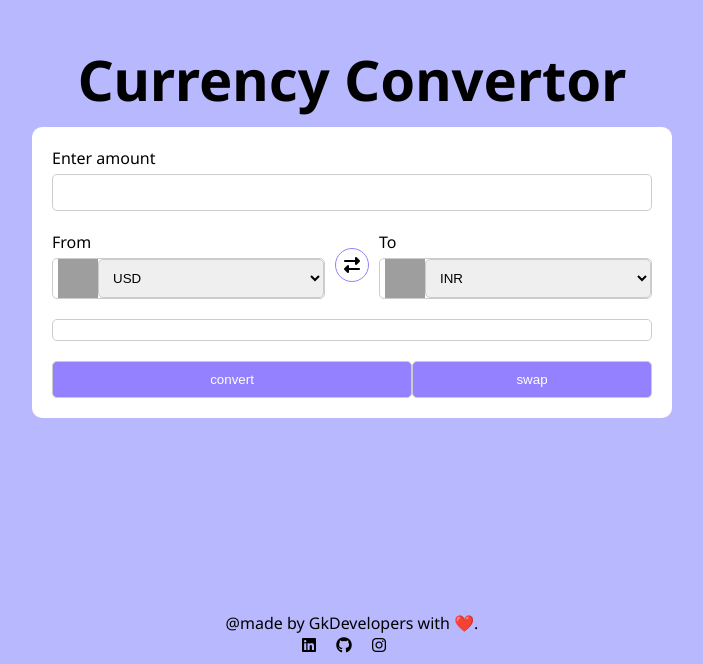
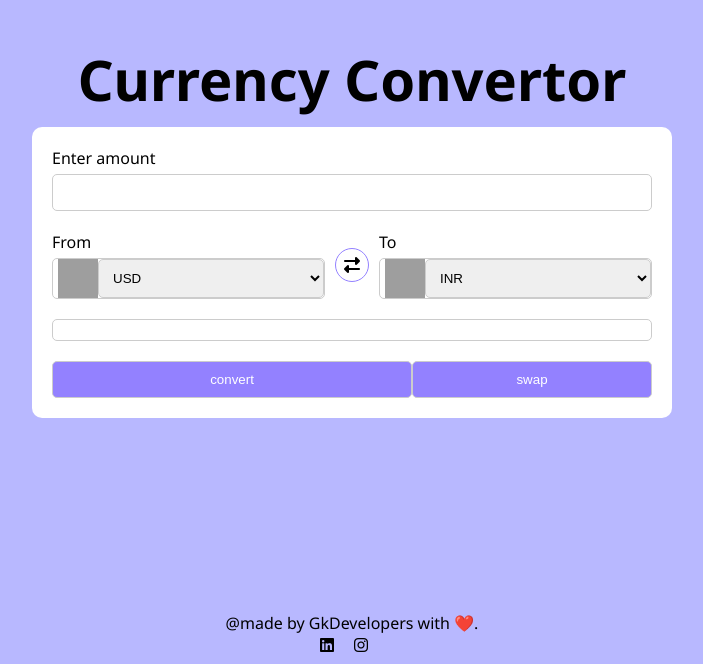
Before and after one commit to GKdevelopers0405/Currency-Converter, a plain HTML site: page index.html in a window 1280 px wide. Shown: the part 136-800 px from the top of the page, without its empty margins (288-991 px from the left). Drawn offline with Linux system fonts and the light colour scheme; grey boxes are pictures that could not be loaded; a web font is replaced by a local one.

Commit message:
removed github link

```diff
--- a/index.html
+++ b/index.html
@@ -52,7 +52,6 @@
         <p>@made by GkDevelopers with ❤️.</p>
         <div class="social-icons">
             <a href="https://www.linkedin.com/in/gkdevelopers/"><i class="fa-brands fa-linkedin"></i></a>
-            <a href="https://github.com/gkdevelopers0405"><i class="fa-brands fa-github"></i></a>
             <a href="https://www.instagram.com/gk_developers0405/?igsh=MWtuN2syOXlyODduMw=="><i class="fa-brands fa-instagram"></i></a>
         </div>
     </footer>
```
